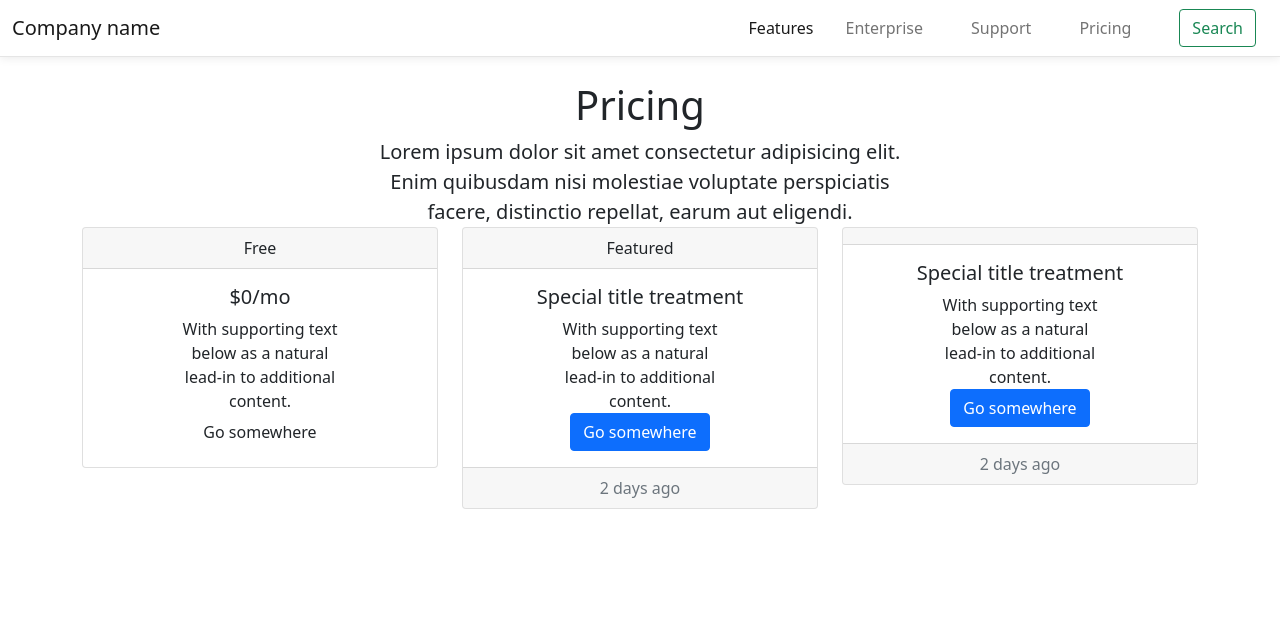
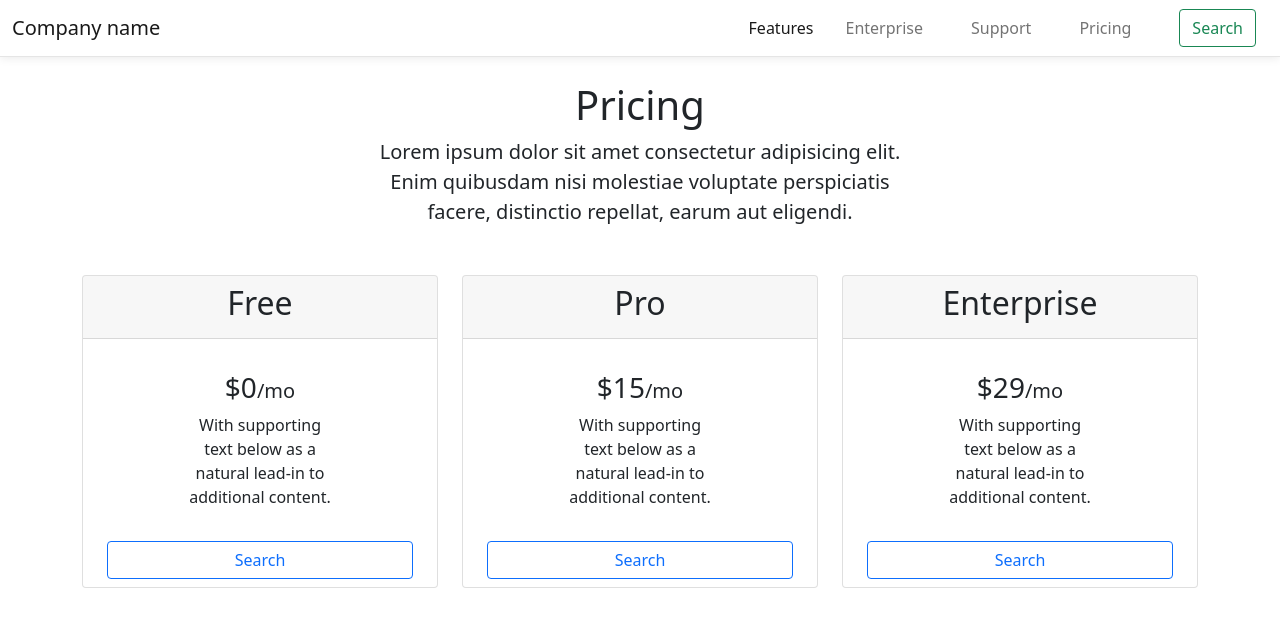
Before and after one commit to Abbos782/Bootstrap, a plain HTML site: page index.html in a window 1280 px wide. Drawn offline with Linux system fonts and the light colour scheme.

Commit message:
add pricing

```diff
--- a/css/style.css
+++ b/css/style.css
@@ -14,3 +14,6 @@
 .box-crat__btn{
 	border:1px solid #0d6efd;
 }
+.btn:hover{
+	background-color:#0d6efd;
+}
--- a/index.html
+++ b/index.html
@@ -49,52 +49,52 @@
 			</div>
 		</div>
 	</section>
-	<section class="box-crat">
+	<section class="box-crat m-5">
 		<div class="container">
 			<div class="row">
 				<div class="col-lg-4">
 					<div class="card text-center">
 						<div class="card-header">
-						Free
+							<h2>Free</h2>
 						</div>
-						<div class="card-body">
-							<h5 class="card-title"><span>$0</span>/mo</h5>
+						<div class="card-body m-3">
+							<h5 class="card-title"><span class="fs-3">$0</span>/mo</h5>
 							<p class="card-text">With supporting text below as a natural lead-in to additional content.</p>
-							<a href="#" class="btn  w-75 box-crat__btn">Go somewhere</a>
+
 						</div>
-						<!-- <div class="card-footer text-muted">
-							2 days ago
-						</div> -->
+						<form class="d-flex mx-4  ">
+							<button class="btn btn-outline-primary w-100 mb-2" type="submit">Search</button>
+						</form>
 					</div>
 				</div>
 				<div class="col-lg-4">
-					<div class="card text-center">
+					<div class="card text-center ">
 						<div class="card-header">
-							Featured
+							<h2>Pro</h2>
 						</div>
-						<div class="card-body">
-							<h5 class="card-title">Special title treatment</h5>
+						<div class="card-body m-3 ">
+							<h5 class="card-title"><span class="fs-3">$15</span>/mo</h5>
 							<p class="card-text">With supporting text below as a natural lead-in to additional content.</p>
-							<a href="#" class="btn btn-primary box-crat__btn">Go somewhere</a>
+
 						</div>
-						<div class="card-footer text-muted">
-							2 days ago
-						</div>
+						<form class="d-flex mx-4 ">
+							<button class="btn btn-outline-primary w-100 mb-2" type="submit">Search</button>
+						</form>
 					</div>
 				</div>
 				<div class="col-lg-4">
-					<div class="card text-center">
+					<div class="card text-center ">
 						<div class="card-header">
+                          <h2>Enterprise</h2>
+						</div>
+						<div class="card-body m-3">
+							<h5 class="card-title "><span class="fs-3">$29</span>/mo</h5>
+							<p class="card-text">With supporting text below as a natural lead-in to additional content.</p>
 
 						</div>
-						<div class="card-body">
-							<h5 class="card-title">Special title treatment</h5>
-							<p class="card-text">With supporting text below as a natural lead-in to additional content.</p>
-							<a href="#" class="btn btn-primary box-crat__btn">Go somewhere</a>
-						</div>
-						<div class="card-footer text-muted">
-							2 days ago
-						</div>
+						<form class="d-flex mx-4">
+							<button class="btn btn-outline-primary w-100 mb-2" type="submit">Search</button>
+						</form>
 					</div>
 
 				</div>
```
